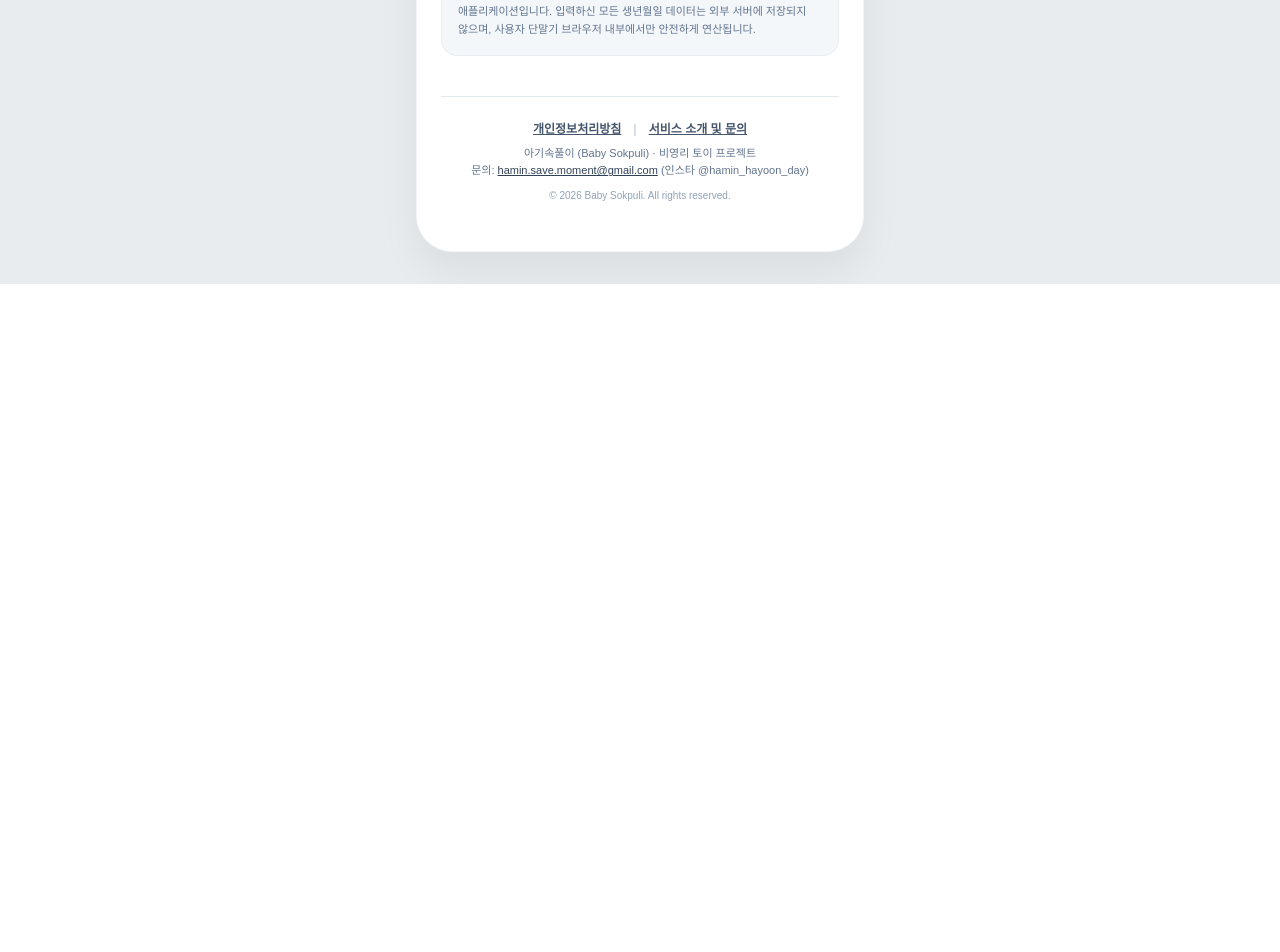
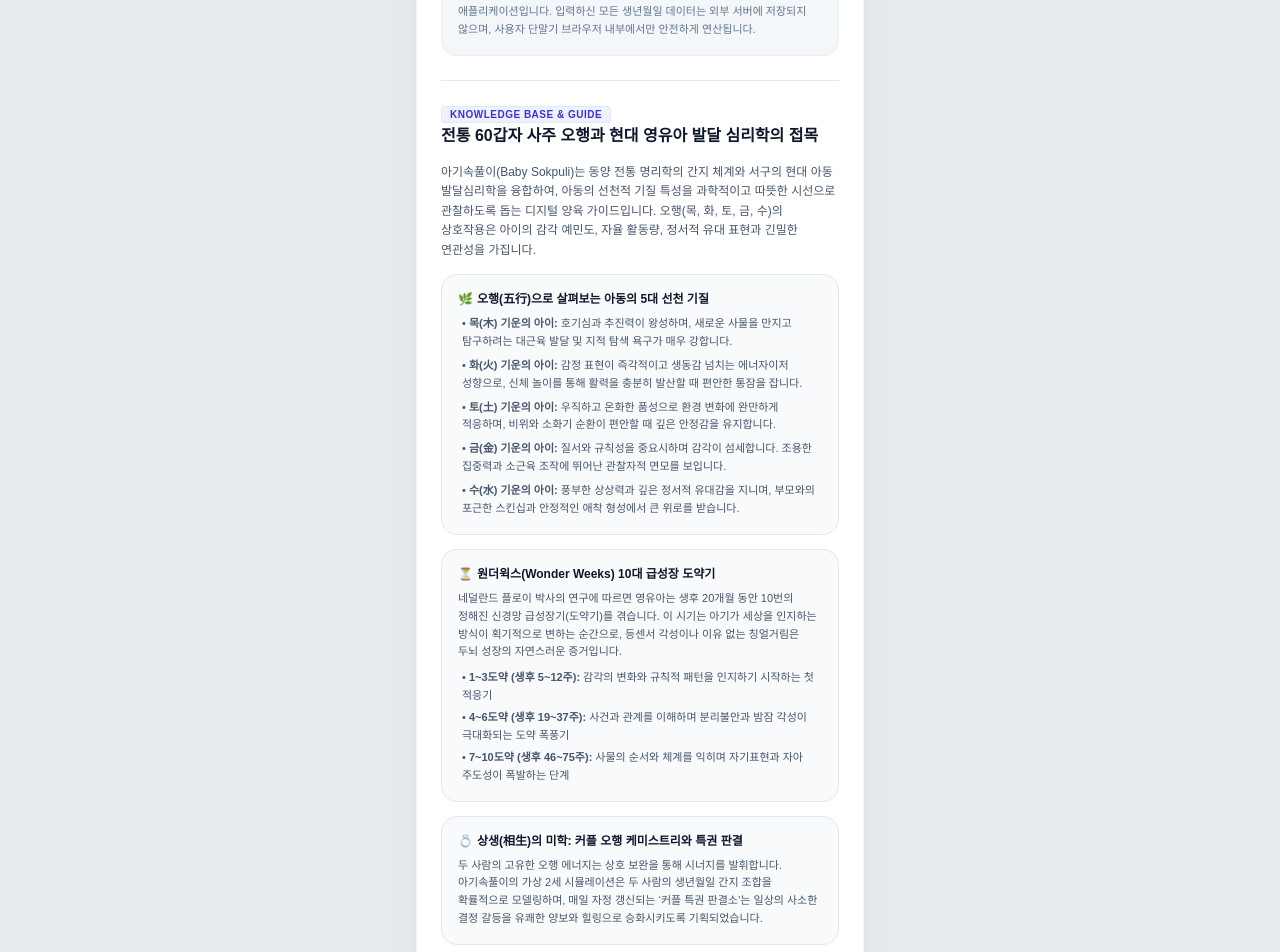
Before and after one commit to GreatJoonki/baby-sokpuli, a Next.js app: page / in a window 1280 px wide. Shown: the part 780-1732 px from the top of the page. Before the commit the page ends 1064 px from the top, so only its background shows below. Built offline with nearby package versions, Linux system fonts and the light colour scheme.

Commit message:
feat: 애드센스 심사용 고품질 정적 지식 백과 섹션 추가 및 콘텐츠 부재 위반 해결

```diff
--- a/src/app/page.tsx
+++ b/src/app/page.tsx
@@ -686,10 +686,8 @@ export default function Home() {
   const [isEntered, setIsEntered] = useState<boolean>(false);
   const [activeTabMode, setActiveTabMode] = useState<'parenting' | 'couple'>('parenting');
 
-  // 커플 모드 서브 분기 상태 ('simulator': 가상 2세 | 'daily': 특권 판결소 | null: 메뉴 선택 화면)
   const [coupleModeType, setCoupleModeType] = useState<'simulator' | 'daily' | null>(null);
 
-  // 🌟 [개선] 호칭을 '나'와 '연인'으로 간소화
   const [partner1Name, setPartner1Name] = useState('');
   const [partner1Birth, setPartner1Birth] = useState('');
   const [partner2Name, setPartner2Name] = useState('');
@@ -775,8 +773,6 @@ export default function Home() {
       const chemistryScore = 75 + ((p1Hash * 7 + p2Hash * 3) % 25);
 
       const isP1Turn = (todayHash + p1Hash) % 2 === 0;
-
-      // 🌟 [개선] 승자와 서포터가 명확히 분리된 커플 특권 구조
       const winnerName = isP1Turn ? (partner1Name.trim() || '나') : (partner2Name.trim() || '연인');
       const supporterName = isP1Turn ? (partner2Name.trim() || '연인') : (partner1Name.trim() || '나');
 
@@ -804,7 +800,6 @@ export default function Home() {
     }, 15000);
   };
 
-  // 🌟 인스타 규격 이미지 저장 (호칭 나/연인 및 특권 판결 반영)
   const handleDownloadCoupleCard = () => {
     if (!coupleResult) return;
 
@@ -829,7 +824,6 @@ export default function Home() {
       ctx.closePath();
     };
 
-    // 1. 전체 배경 그라데이션
     const bgGrad = ctx.createLinearGradient(0, 0, 800, 1120);
     bgGrad.addColorStop(0, '#FFF1F2');
     bgGrad.addColorStop(0.5, '#FDF4FF');
@@ -837,7 +831,6 @@ export default function Home() {
     ctx.fillStyle = bgGrad;
     ctx.fillRect(0, 0, 800, 1120);
 
-    // 2. 메인 화이트 카드
     ctx.fillStyle = '#FFFFFF';
     ctx.shadowColor = 'rgba(15, 23, 42, 0.08)';
     ctx.shadowBlur = 30;
@@ -846,7 +839,6 @@ export default function Home() {
     ctx.fill();
     ctx.shadowColor = 'transparent';
 
-    // 3. 상단 헤더
     ctx.fillStyle = '#E11D48';
     ctx.font = 'bold 22px sans-serif';
     ctx.textAlign = 'center';
@@ -856,7 +848,6 @@ export default function Home() {
     ctx.font = '900 34px sans-serif';
     ctx.fillText('우리의 가상 2세 & 오행 궁합', 400, 145);
 
-    // 4. 커플 60갑자 수호신 페어링 박스
     ctx.fillStyle = '#F8FAFC';
     drawBox(75, 175, 650, 210, 24);
     ctx.fill();
@@ -877,7 +868,6 @@ export default function Home() {
     ctx.fillStyle = '#4F46E5';
     ctx.fillText(coupleResult.p2Elem || '', 570, 332);
 
-    // 1줄 사주 케미 근거 태그
     ctx.fillStyle = '#FFF1F2';
     drawBox(110, 345, 580, 30, 15);
     ctx.fill();
@@ -885,7 +875,6 @@ export default function Home() {
     ctx.font = 'bold 15px sans-serif';
     ctx.fillText(`💡 60갑자 상생: 서로의 기운을 채워주며 교감이 통하는 천생연분 궁합`, 400, 366);
 
-    // 5. 가상 2세 시뮬레이션 결과 박스
     const babyGrad = ctx.createLinearGradient(75, 400, 725, 685);
     babyGrad.addColorStop(0, '#FFFBEB');
     babyGrad.addColorStop(1, '#FFF7ED');
@@ -912,7 +901,6 @@ export default function Home() {
     ctx.font = 'bold 14px sans-serif';
     ctx.fillText(`💡 산출 근거: 부모의 추진력과 감각적 재능을 가장 조화롭게 이어받을 유형`, 400, 655);
 
-    // 6. 오늘의 커플 특권 판결소 박스
     ctx.fillStyle = '#F1F5F9';
     drawBox(75, 690, 650, 205, 24);
     ctx.fill();
@@ -933,7 +921,6 @@ export default function Home() {
     ctx.font = 'bold 14px sans-serif';
     ctx.fillText(`🫡 ${coupleResult.chore?.supporter || '연인'}님은 특급 풀케어로 모셔주세요!`, 400, 862);
 
-    // 7. 워터마크 푸터
     ctx.fillStyle = '#94A3B8';
     ctx.font = 'bold 16px sans-serif';
     ctx.fillText('baby-sokpuli.vercel.app', 400, 990);
@@ -1855,7 +1842,7 @@ export default function Home() {
         </header>
 
         {/* ========================================================
-            VIEW 1: 첫 진입 게이트웨이 화면
+            VIEW 1: 첫 진입 게이트웨이 화면 (애드센스 정적 콘텐츠 탑재)
            ======================================================== */}
         {!isEntered && (
           <div className="space-y-4 py-2 animate-fadeIn">
@@ -1947,7 +1934,7 @@ export default function Home() {
                   <p className="text-[11px] text-slate-500">두 사람의 오행 조화로 시뮬레이션하는 미래 2세와 케미스트리</p>
                 </div>
                 <div className="space-y-1.5 text-xs text-slate-600 leading-relaxed break-keep">
-                  <p>• <b>가상 2세 기질 시뮬레이터</b>: 아빠와 엄마 기운이 만났을 때 태어날 아기 성향과 닮을 확률(%)</p>
+                  <p>• <b>가상 2세 기질 시뮬레이터</b>: 나와 연인의 기운이 만났을 때 태어날 아기 성향과 닮을 확률(%)</p>
                   <p>• <b>60갑자 커플 수호신 페어링</b>: 각자의 상징 동물과 연애 케미스트리 점수 확인</p>
                   <p>• <b>오늘의 커플 특권 판결소</b>: 데이트·집안일 주도권 선고 및 인스타 스토리용 카드 이미지 다운로드</p>
                 </div>
@@ -1970,6 +1957,63 @@ export default function Home() {
                 본 서비스는 전통 명리학의 60갑자 간지 체계와 음양오행 이론을 현대 발달심리학 및 영유아 양육 환경에 맞추어 유쾌하게 재해석한 웹 애플리케이션입니다. 입력하신 모든 생년월일 데이터는 외부 서버에 저장되지 않으며, 사용자 단말기 브라우저 내부에서만 안전하게 연산됩니다.
               </p>
             </div>
+
+            {/* 🌟 [애드센스 심사용 고품질 정적 지식 백과 섹션] - 구글 봇이 진입하자마자 풍부한 콘텐츠를 즉시 수집 */}
+            <section className="mt-6 pt-5 border-t border-slate-200 text-left space-y-4 text-slate-700">
+              <div className="space-y-1">
+                <span className="text-[10px] font-extrabold text-indigo-700 bg-indigo-50 px-2 py-0.5 rounded border border-indigo-100 uppercase tracking-wider">
+                  KNOWLEDGE BASE & GUIDE
+                </span>
+                <h3 className="text-sm sm:text-base font-black text-slate-900 leading-snug">
+                  전통 60갑자 사주 오행과 현대 영유아 발달 심리학의 접목
+                </h3>
+              </div>
+
+              <div className="text-xs leading-relaxed space-y-3.5 text-slate-600 break-keep">
+                <p>
+                  아기속풀이(Baby Sokpuli)는 동양 전통 명리학의 간지 체계와 서구의 현대 아동 발달심리학을 융합하여, 아동의 선천적 기질 특성을 과학적이고 따뜻한 시선으로 관찰하도록 돕는 디지털 양육 가이드입니다. 오행(목, 화, 토, 금, 수)의 상호작용은 아이의 감각 예민도, 자율 활동량, 정서적 유대 표현과 긴밀한 연관성을 가집니다.
+                </p>
+
+                {/* 오행 기질 요약 카드 */}
+                <div className="p-4 bg-slate-50/90 rounded-2xl border border-slate-200 space-y-2">
+                  <h4 className="font-black text-slate-900 text-xs flex items-center gap-1">
+                    <span>🌿</span> 오행(五行)으로 살펴보는 아동의 5대 선천 기질
+                  </h4>
+                  <ul className="space-y-1.5 text-[11px] text-slate-600 pl-1">
+                    <li>• <b>목(木) 기운의 아이:</b> 호기심과 추진력이 왕성하며, 새로운 사물을 만지고 탐구하려는 대근육 발달 및 지적 탐색 욕구가 매우 강합니다.</li>
+                    <li>• <b>화(火) 기운의 아이:</b> 감정 표현이 즉각적이고 생동감 넘치는 에너자이저 성향으로, 신체 놀이를 통해 활력을 충분히 발산할 때 편안한 통잠을 잡니다.</li>
+                    <li>• <b>토(土) 기운의 아이:</b> 우직하고 온화한 품성으로 환경 변화에 완만하게 적응하며, 비위와 소화기 순환이 편안할 때 깊은 안정감을 유지합니다.</li>
+                    <li>• <b>금(金) 기운의 아이:</b> 질서와 규칙성을 중요시하며 감각이 섬세합니다. 조용한 집중력과 소근육 조작에 뛰어난 관찰자적 면모를 보입니다.</li>
+                    <li>• <b>수(水) 기운의 아이:</b> 풍부한 상상력과 깊은 정서적 유대감을 지니며, 부모와의 포근한 스킨십과 안정적인 애착 형성에서 큰 위로를 받습니다.</li>
+                  </ul>
+                </div>
+
+                {/* 원더윅스 10대 도약기 가이드 카드 */}
+                <div className="p-4 bg-slate-50/90 rounded-2xl border border-slate-200 space-y-2">
+                  <h4 className="font-black text-slate-900 text-xs flex items-center gap-1">
+                    <span>⏳</span> 원더윅스(Wonder Weeks) 10대 급성장 도약기
+                  </h4>
+                  <p className="text-[11px] text-slate-600 leading-relaxed">
+                    네덜란드 플로이 박사의 연구에 따르면 영유아는 생후 20개월 동안 10번의 정해진 신경망 급성장기(도약기)를 겪습니다. 이 시기는 아기가 세상을 인지하는 방식이 획기적으로 변하는 순간으로, 등센서 각성이나 이유 없는 칭얼거림은 두뇌 성장의 자연스러운 증거입니다.
+                  </p>
+                  <ul className="space-y-1 text-[11px] text-slate-600 pl-1">
+                    <li>• <b>1~3도약 (생후 5~12주):</b> 감각의 변화와 규칙적 패턴을 인지하기 시작하는 첫 적응기</li>
+                    <li>• <b>4~6도약 (생후 19~37주):</b> 사건과 관계를 이해하며 분리불안과 밤잠 각성이 극대화되는 도약 폭풍기</li>
+                    <li>• <b>7~10도약 (생후 46~75주):</b> 사물의 순서와 체계를 익히며 자기표현과 자아 주도성이 폭발하는 단계</li>
+                  </ul>
+                </div>
+
+                {/* 커플 특권 판결 및 상생 가이드 */}
+                <div className="p-4 bg-slate-50/90 rounded-2xl border border-slate-200 space-y-2">
+                  <h4 className="font-black text-slate-900 text-xs flex items-center gap-1">
+                    <span>💍</span> 상생(相生)의 미학: 커플 오행 케미스트리와 특권 판결
+                  </h4>
+                  <p className="text-[11px] text-slate-600 leading-relaxed">
+                    두 사람의 고유한 오행 에너지는 상호 보완을 통해 시너지를 발휘합니다. 아기속풀이의 가상 2세 시뮬레이션은 두 사람의 생년월일 간지 조합을 확률적으로 모델링하며, 매일 자정 갱신되는 &lsquo;커플 특권 판결소&rsquo;는 일상의 사소한 결정 갈등을 유쾌한 양보와 힐링으로 승화시키도록 기획되었습니다.
+                  </p>
+                </div>
+              </div>
+            </section>
           </div>
         )}
 
@@ -2648,7 +2692,6 @@ export default function Home() {
         {isEntered && activeTabMode === 'couple' && (
           <div className="space-y-4 animate-fadeIn">
 
-            {/* 서브 분기 전환 바 (simulator 또는 daily 화면에 들어왔을 때만 노출) */}
             {coupleModeType && (
               <div className="flex justify-between items-center bg-rose-50/80 px-4 py-2.5 rounded-2xl border border-rose-100 mb-2 animate-fadeIn">
                 <button
@@ -2667,7 +2710,6 @@ export default function Home() {
               </div>
             )}
 
-            {/* 분기점 선택 화면 */}
             {!coupleModeType && (
               <div className="space-y-3.5 animate-fadeIn">
                 <div className="text-center space-y-1 mb-2">
@@ -2675,7 +2717,6 @@ export default function Home() {
                   <p className="text-xs text-slate-500 break-keep">매일 즐기는 데일리 콘텐츠와 설레는 미래 시뮬레이션을 골라보세요.</p>
                 </div>
 
-                {/* 분기 카드 1: 가상 2세 (단발성) */}
                 <button
                   type="button"
                   onClick={() => setCoupleModeType('simulator')}
@@ -2693,7 +2734,6 @@ export default function Home() {
                   <div className="text-3xl shrink-0 group-hover:scale-110 transition-transform">🍼</div>
                 </button>
 
-                {/* 분기 카드 2: 오늘의 커플 특권 판결소 (데일리) */}
                 <button
                   type="button"
                   onClick={() => setCoupleModeType('daily')}
@@ -2713,7 +2753,6 @@ export default function Home() {
               </div>
             )}
 
-            {/* [분기 1] 가상 2세 시뮬레이터 화면 */}
             {coupleModeType === 'simulator' && (
               <div className="space-y-4 animate-fadeIn">
                 {isAnalyzingCouple ? (
@@ -2901,7 +2940,6 @@ export default function Home() {
               </div>
             )}
 
-            {/* [분기 2] 오늘의 커플 특권 판결소 화면 (데일리) */}
             {coupleModeType === 'daily' && (
               <div className="space-y-4 animate-fadeIn">
                 <div className="bg-white rounded-3xl p-5 sm:p-6 border border-indigo-100 shadow-md space-y-4">
```
